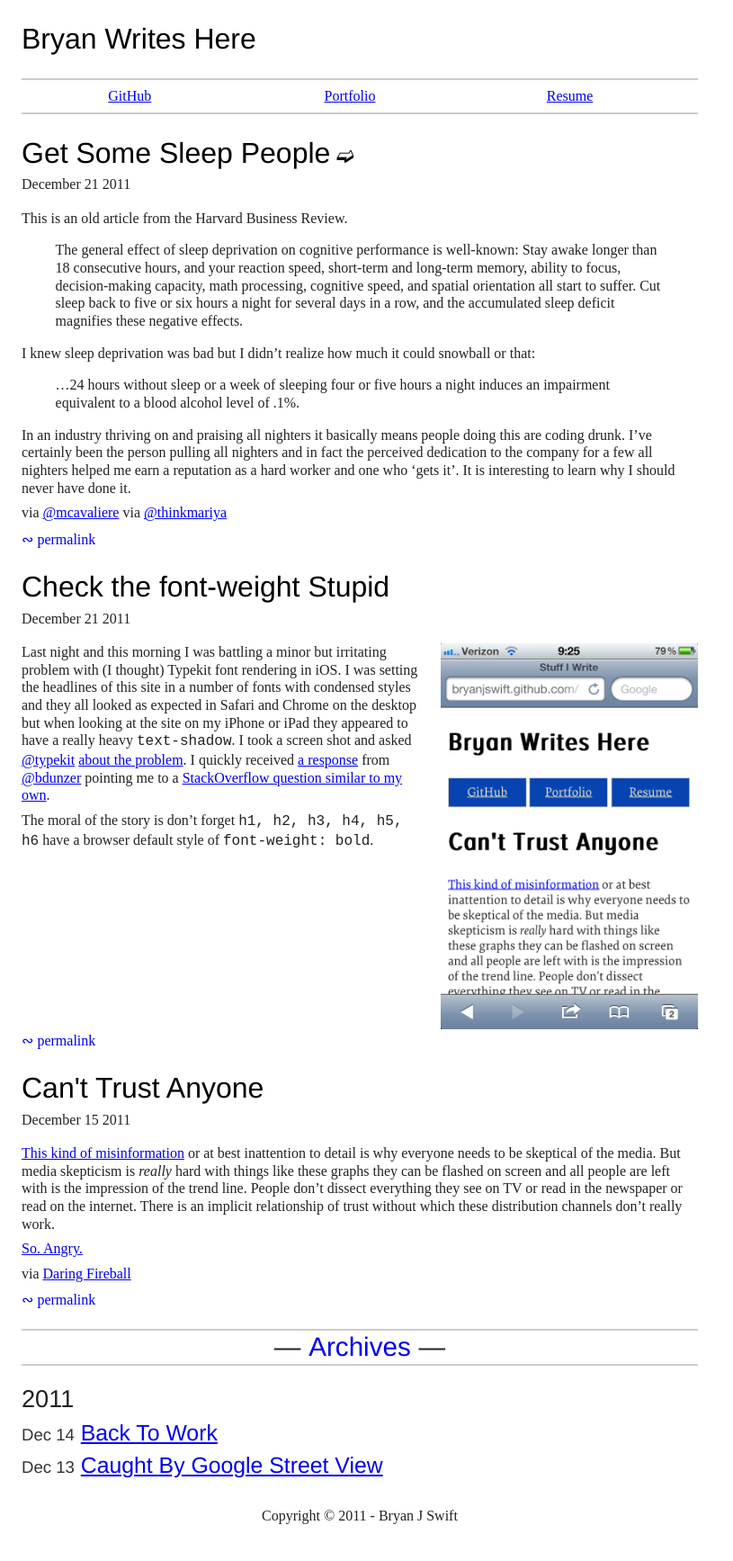
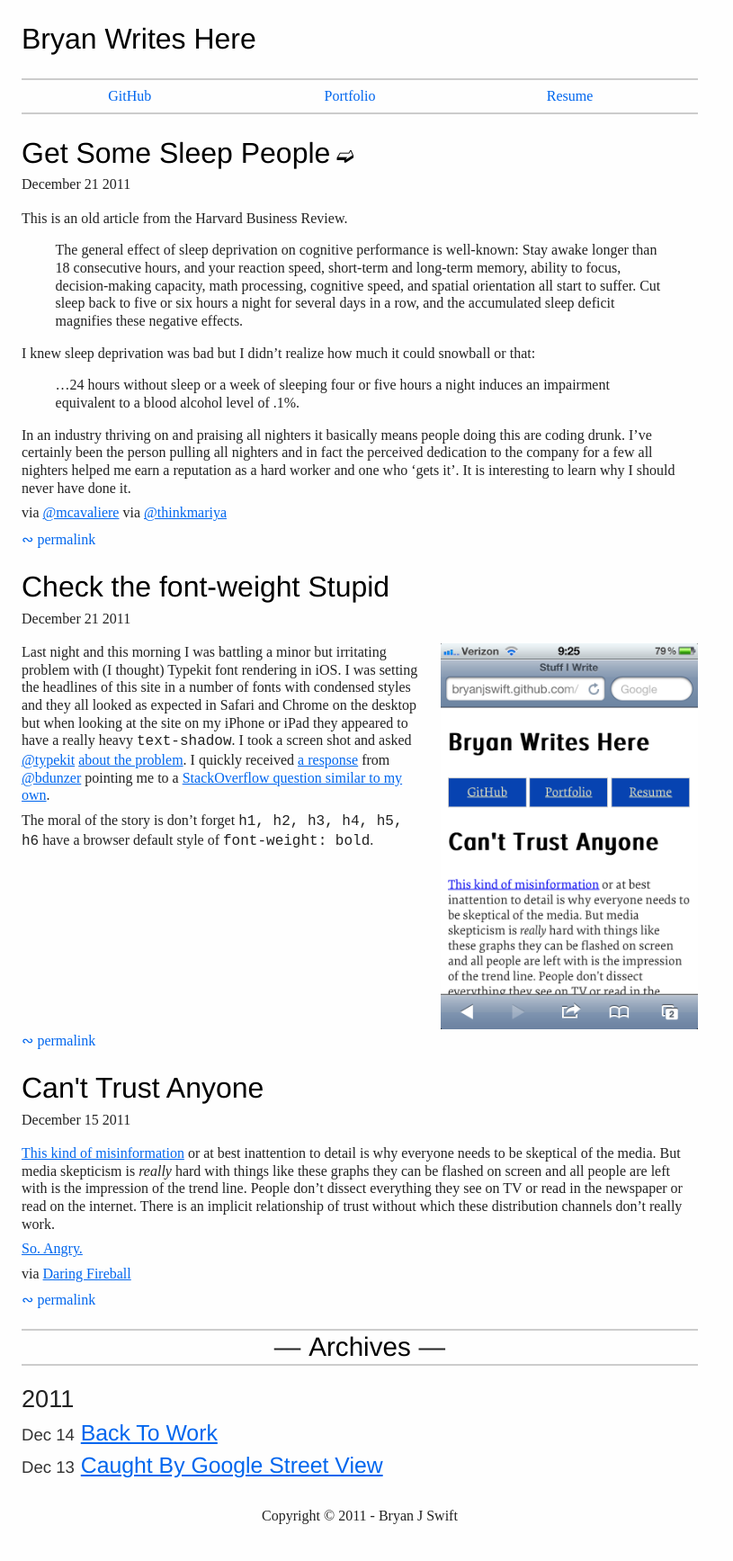
Before and after one commit to bryanjswift/bryanjswift.github.com, a Jekyll site: the page built from index.html, in a window 1280 px wide. Shown: the whole page at 90% size, without its empty margins (0-815 px from the left). Built offline with Jekyll 4.4.1, drawn with Linux system fonts in a browser that asks for light colours; Markdown is read by kramdown in place of the engine named in the settings.

Commit message:
Update some colors and typography

```diff
--- a/css/style.css
+++ b/css/style.css
@@ -5,14 +5,13 @@
 [hidden] { display: none; }
 /** Base **/
 html { font-size: 100%; overflow-y: scroll; -webkit-text-size-adjust: 100%; -ms-text-size-adjust: 100%; }
-body { margin: 0; font-size: 16px; line-height: 1.231; background: #fff; }
+body { margin: 0; font-size: 16px; line-height: 1.231; background: #fefefe; }
 body, button, input, select, textarea { font-family: sans-serif; color: #222; }
 ::-moz-selection { background: #ccc; text-shadow: none; }
 ::selection { background: #ccc; text-shadow: none; }
 /*Links */
-a { color: #00e; }
-a:visited { color: #551a8b; }
-a:hover { color: #06e; }
+a, a:visited { color: #06e; }
+a:hover, a:focus { color: #d60000; }
 a:focus { outline: thin dotted; }
 a:hover, a:active { outline: 0; }
 /* Typography */
@@ -74,10 +73,11 @@
 #container { padding-bottom: 2em; }
 .divider { border-style: solid; border-width: 2px 0; }
 .links { position: relative; margin: 0 3%; }
-.links > li { display: inline-block; padding: 0.5em 0; width: 32%; text-align: center; }
-h1 a { text-decoration: none; }
+.links li { display: inline-block; padding: 0.5em 0; width: 32%; text-align: center; }
 /* Pagination */
 .pages { margin: 0 3%; }
+/** Typography **/
+h1 a, .links a { text-decoration: none; }
 /** Modules **/
 /* Article */
 article header { margin-bottom: 0.6em; }
@@ -98,7 +98,8 @@
 .decorated:before, .decorated:after { content: '\2014'; padding: 0 .3em; }
 .decorated a { text-decoration: none; }
 /** Colors **/
-h1 a, h1 a:visited { color: #000; }
+h1 a, h1 a:visited, h2 a, h2 a:visited { color: #000; }
+h1 a:hover, h1 a:focus, h2 a:hover, h2 a:focus { color: #d60000; }
 .divider { border-color: #ccc; }
 /*** </Primary Styles> ***/
 /** Helpers **/
```
